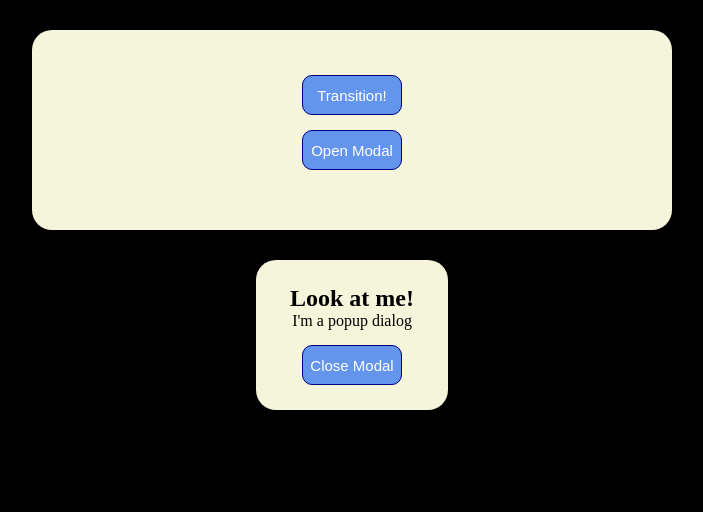
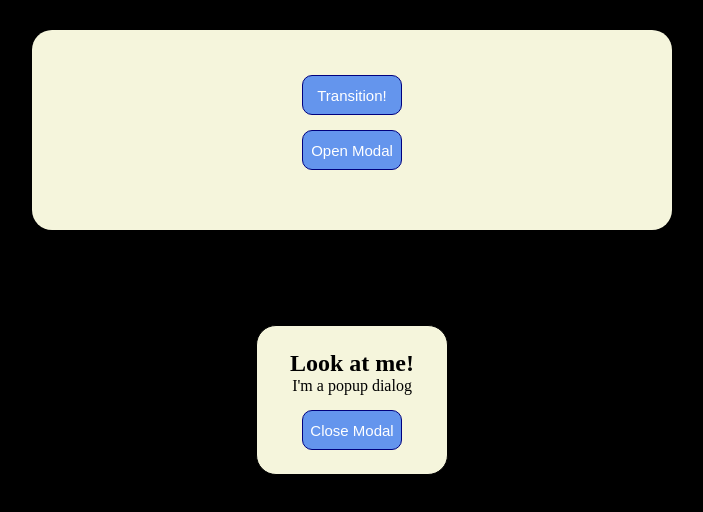
Before and after one commit to felipeballywright/css_exercises, a plain HTML site: page index.html in a window 1280 px wide. Both pictures are taken after a click on the button "Open Modal". Shown: the whole page, without its empty margins (288-991 px from the left). Drawn offline with Linux system fonts and the light colour scheme.

Commit message:
060925 night

```diff
--- a/script.js
+++ b/script.js
@@ -10,7 +10,6 @@ function modalPopUp(){
     document.getElementById("close-modal-button").addEventListener("click", () => {
         console.log("Close modal!");
         popUpWindow.className = "hide";
-        setTimeout(() => popUpWindow.style.visibility = "hidden", 1000);
     });
 }
 
--- a/styles.css
+++ b/styles.css
@@ -27,6 +27,7 @@ body {
     flex-direction: column;
     padding: 2rem;
     border-radius: 2rem;
+    z-index: 5;
 }
 
 .button-container{
@@ -58,28 +59,38 @@ body {
 }
 
 #modal-container{
+    position: fixed;
+    top: 50%;
+    left: 50%;
+    transform: translate(-50%, -100%);
+    transition: transform 0.3s ease-in-out, opacity 0.4s ease;
     width: 15%;
     height: 15rem;
-    margin: 3rem auto;
+    opacity: 50%;
     background-color: beige;
+    position: absolute;
     display: flex;
     justify-content: center;
     align-items: center;
     flex-direction: column;
     padding: 2rem;
+    border: 1px black solid;
     border-radius: 2rem;
-    transition: opacity 1s linear 0.25s;
+    z-index: 10;
+    visibility: hidden;
 }
 
 #modal-container p{
   margin-bottom: 1.5rem;
 }
 
-.show{
-  visibility: visible;
+#modal-container.show{
+  transform: translate(-50%, -50%);
   opacity: 100%;
+  pointer-events: all;
 }
 
-.hide{
+#modal-container.hide{
   opacity: 0%;
+  pointer-events: none;
 }
```
